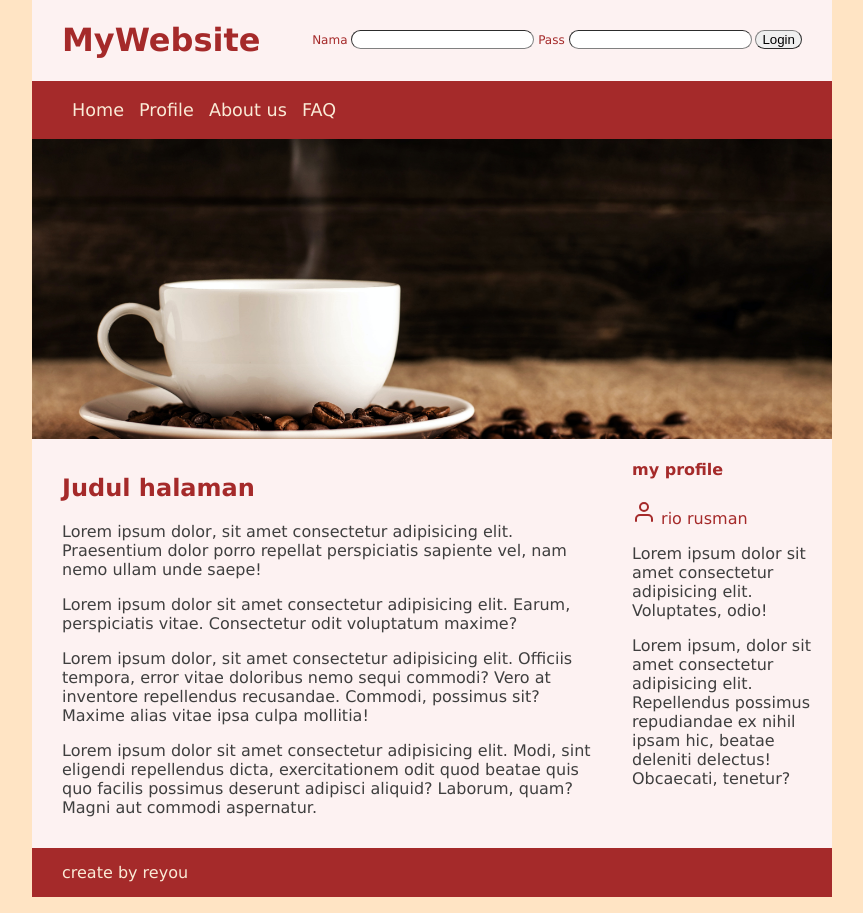
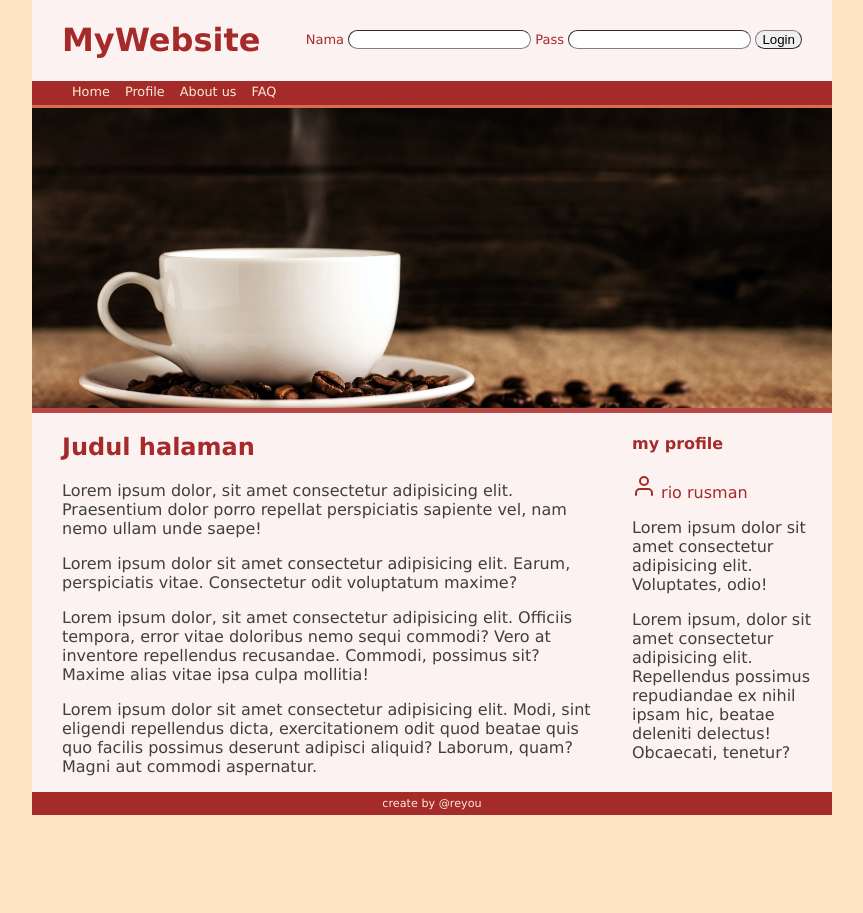
Before and after one commit to reyou12/latihan-dasar-html, a plain HTML site: page index.html in a window 1280 px wide. Shown: the whole page, without its empty margins (208-1071 px from the left). After the commit the page ends 826 px from the top, so only its background shows below. Drawn offline with nearby package versions, Linux system fonts and the light colour scheme.

Commit message:
revisi ukuran nav menu dan ukuran text footer

```diff
--- a/index.html
+++ b/index.html
@@ -19,7 +19,7 @@
                 <label for="nama">Nama</label>
                 <input type="text" id="nama">
                 <label for="Password">Pass</label>
-                <input type="password">
+                <input type="password" id="password">
                 <input type="button" value="Login">
             </form>
             <nav>
@@ -58,7 +58,7 @@
                 hic, beatae deleniti delectus! Obcaecati, tenetur?</p>
         </div>
         <footer>
-            <p> create by reyou</p>
+            <p> create by &#64;reyou</p>
         </footer>
     </div>
     <script>
--- a/style.css
+++ b/style.css
@@ -23,7 +23,7 @@ form {
   margin-top: 30px;
   margin-bottom: 10px;
   margin-right: 30px;
-  font-size: 12px;
+  font-size: 13px;
   float: right;
 }
 
@@ -35,25 +35,32 @@ form input {
 
 nav {
   background-color: brown;
-  padding: 3px 0;
+  padding-bottom: 0.1;
   clear: both;
 }
 
+nav ul {
+  margin-top: 0;
+  margin-bottom: 0;
+}
 nav ul li {
   display: inline-block;
   padding-right: 10px;
+  margin-bottom: 5px;
 }
 
 nav ul li a {
   text-decoration: none;
   color: antiquewhite;
-  font-size: 1.1rem;
+  font-size: 0.8rem;
+  padding: 0;
 }
 
 nav ul li a:hover {
   background-color: burlywood;
+  padding: 3px;
   color: brown;
-  padding: 3px;
+  font-weight: 500;
 }
 
 .hero {
@@ -62,11 +69,13 @@ nav ul li a:hover {
   background-position: center;
   background-repeat: no-repeat;
   background-size: cover;
+  border-top: 3px solid rgb(219, 106, 78);
+  border-bottom: 5px solid rgb(182, 72, 72);
 }
 
 .main {
   width: 540px;
-  padding: 15px 30px;
+  padding: 0 30px;
   float: left;
 }
 
@@ -86,8 +95,10 @@ p {
 footer {
   background-color: brown;
   clear: both;
+  text-align: center;
 }
 footer p {
   color: antiquewhite;
-  padding: 15px 30px;
+  padding: 5px 0;
+  font-size: 0.7rem;
 }
```
